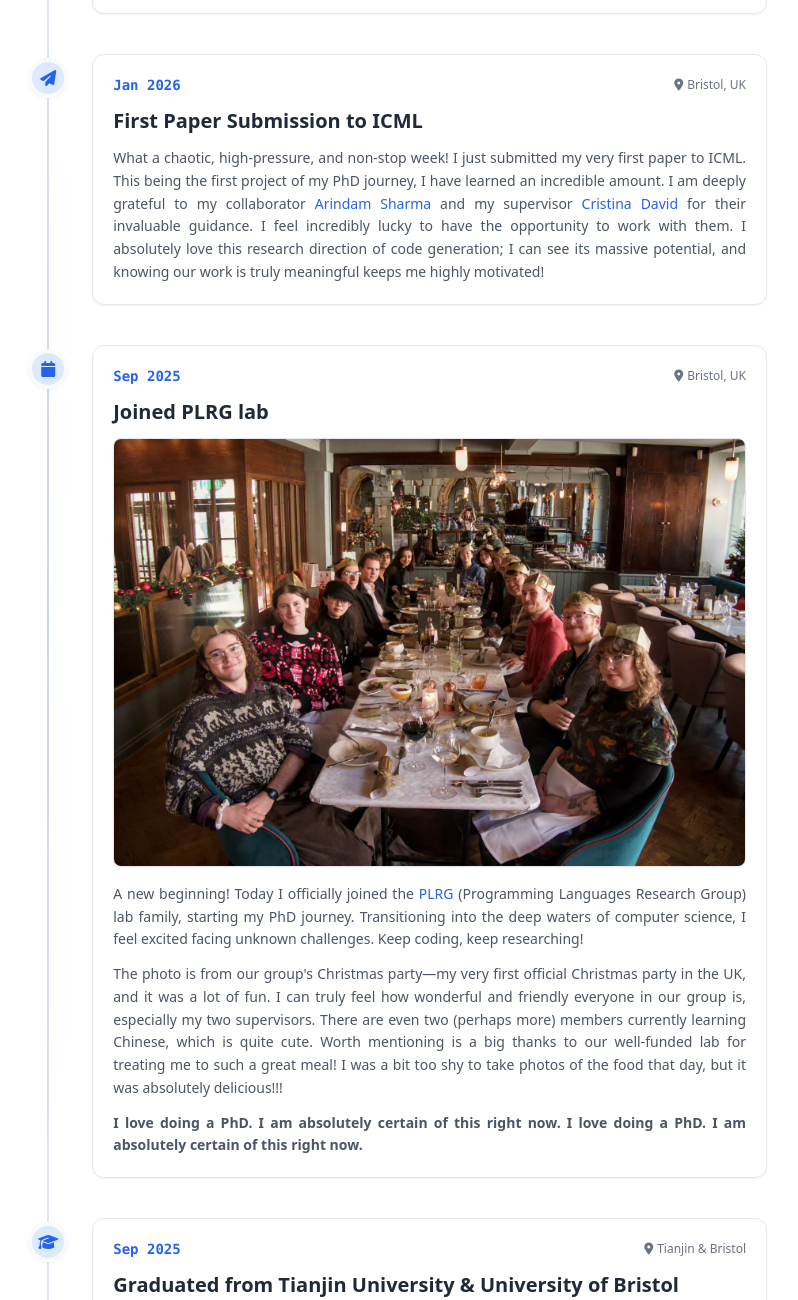
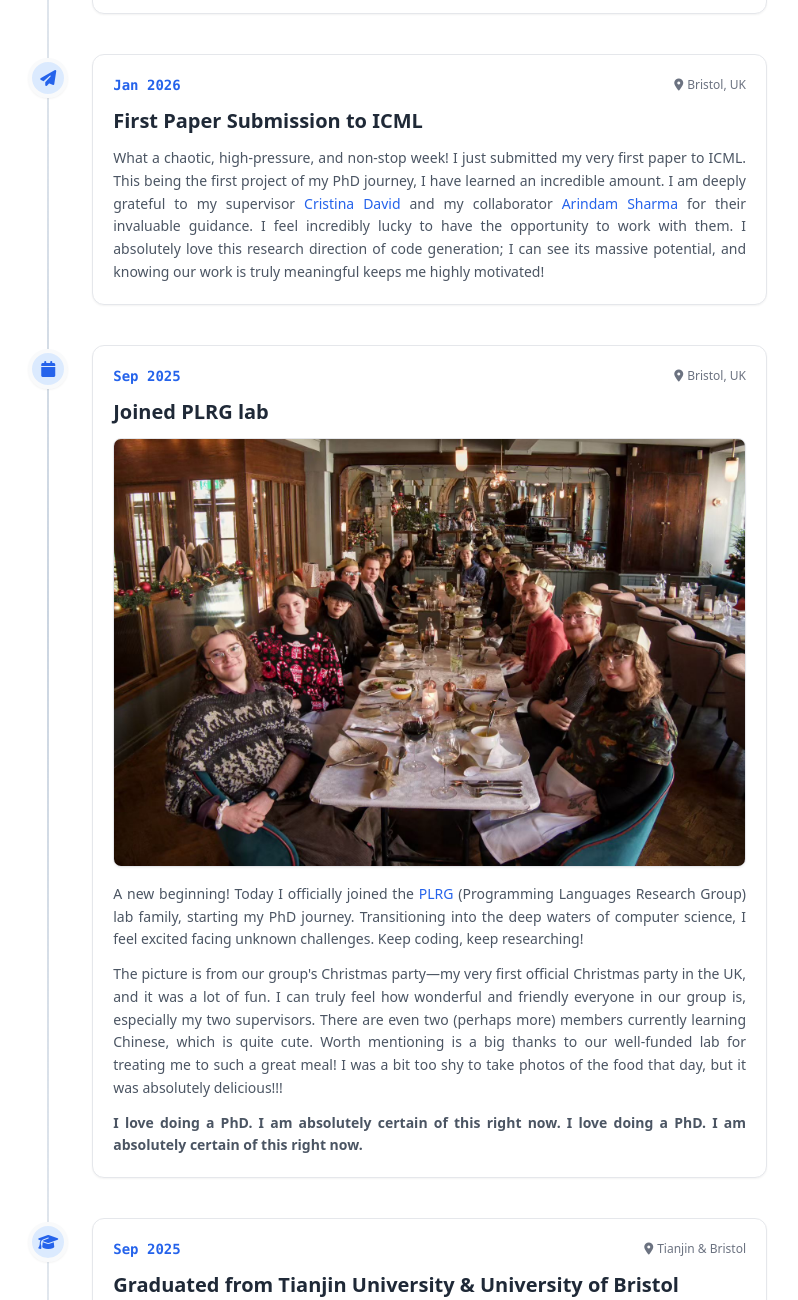
Before and after one commit to WeilinHe00619/weilinhe, a plain HTML site: page diary.html in a window 1280 px wide. Shown: the part 1314-2614 px from the top of the page, without its empty margins (400-1198 px from the left). Drawn offline with nearby package versions, Linux system fonts and the light colour scheme.

Commit message:
Update diary.html

```diff
--- a/diary.html
+++ b/diary.html
@@ -149,7 +149,7 @@
                             </div>
                             <h3 class="text-xl font-bold text-gray-800 mb-3">First Paper Submission to ICML</h3>
                             <p class="text-gray-600 text-sm leading-relaxed text-justify">
-                                What a chaotic, high-pressure, and non-stop week! I just submitted my very first paper to ICML. This being the first project of my PhD journey, I have learned an incredible amount. I am deeply grateful to my collaborator <a href="https://srg.doc.ic.ac.uk/people/arindam-sharma/" target="_blank" class="text-blue-600 hover:underline font-medium">Arindam Sharma</a> and my supervisor <a href="https://cristina-david.github.io/" target="_blank" class="text-blue-600 hover:underline font-medium">Cristina David </a> for their invaluable guidance. I feel incredibly lucky to have the opportunity to work with them. I absolutely love this research direction of code generation; I can see its massive potential, and knowing our work is truly meaningful keeps me highly motivated!
+                                What a chaotic, high-pressure, and non-stop week! I just submitted my very first paper to ICML. This being the first project of my PhD journey, I have learned an incredible amount. I am deeply grateful to my supervisor <a href="https://cristina-david.github.io/" target="_blank" class="text-blue-600 hover:underline font-medium">Cristina David</a> and my collaborator <a href="https://srg.doc.ic.ac.uk/people/arindam-sharma/" target="_blank" class="text-blue-600 hover:underline font-medium">Arindam Sharma</a> for their invaluable guidance. I feel incredibly lucky to have the opportunity to work with them. I absolutely love this research direction of code generation; I can see its massive potential, and knowing our work is truly meaningful keeps me highly motivated!
                             </p>
                         </div>
                     </div>
@@ -173,7 +173,7 @@
                                     A new beginning! Today I officially joined the <a href="https://plrg-bristol.github.io/" target="_blank" class="text-blue-600 hover:underline font-medium">PLRG</a> (Programming Languages Research Group) lab family, starting my PhD journey. Transitioning into the deep waters of computer science, I feel excited facing unknown challenges. Keep coding, keep researching!
                                 </p>
                                 <p>
-                                    The photo is from our group's Christmas party—my very first official Christmas party in the UK, and it was a lot of fun. I can truly feel how wonderful and friendly everyone in our group is, especially my two supervisors. There are even two (perhaps more) members currently learning Chinese, which is quite cute. Worth mentioning is a big thanks to our well-funded lab for treating me to such a great meal! I was a bit too shy to take photos of the food that day, but it was absolutely delicious!!!
+                                    The picture is from our group's Christmas party—my very first official Christmas party in the UK, and it was a lot of fun. I can truly feel how wonderful and friendly everyone in our group is, especially my two supervisors. There are even two (perhaps more) members currently learning Chinese, which is quite cute. Worth mentioning is a big thanks to our well-funded lab for treating me to such a great meal! I was a bit too shy to take photos of the food that day, but it was absolutely delicious!!!
                                 </p>
                                 <p>
                                     <strong>I love doing a PhD. I am absolutely certain of this right now. I love doing a PhD. I am absolutely certain of this right now.</strong>
```
